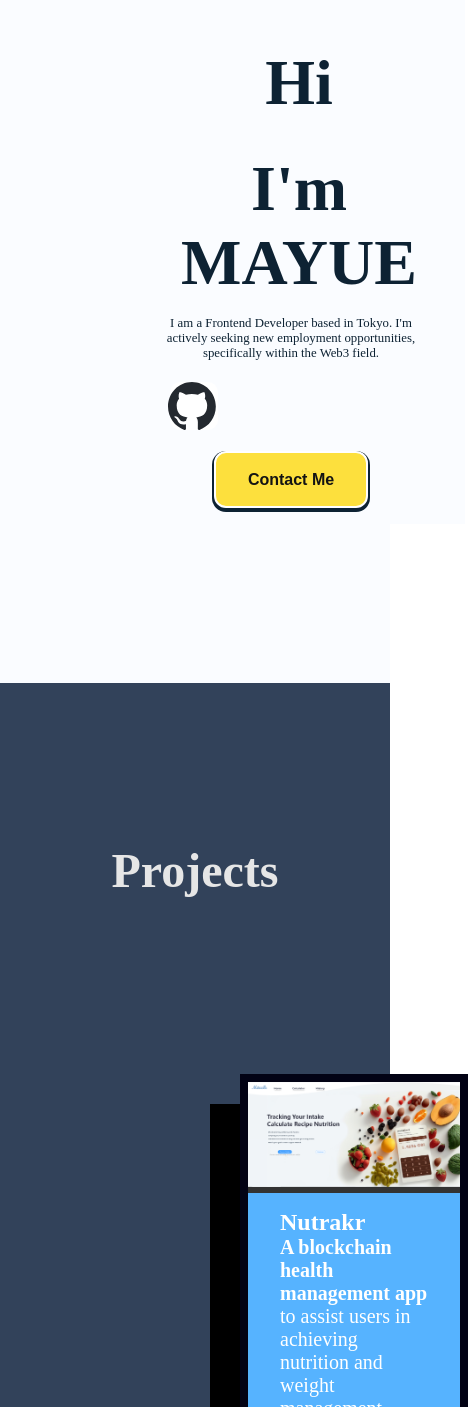
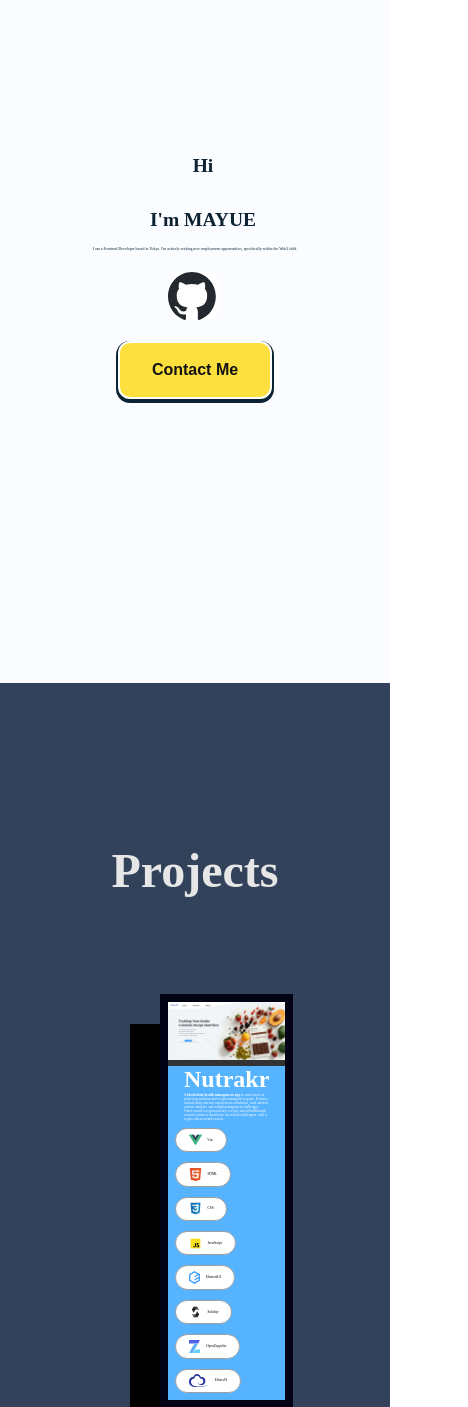
Before and after one commit to Madunw/portfolio, a Vue app: page / in a window 390 px wide. Shown: the part 161-1568 px from the top of the page, 468 px wide, since content can reach past the window. Built offline with nearby package versions, Linux system fonts and the light colour scheme.

Commit message:
Add Responsive Layout

```diff
--- a/src/App.vue
+++ b/src/App.vue
@@ -118,7 +118,7 @@ section p {
 }
 #welcome {
   background-color: #fafcff;
-  padding: 0 2rem 0 8rem;
+  padding: 0;
 }
 #projects {
   background-color: #32425a;
--- a/src/components/AboutMe.vue
+++ b/src/components/AboutMe.vue
@@ -51,6 +51,8 @@ import npmIcon from '@/assets/icons/npm-icon.svg';
 import gitIcon from '@/assets/icons/git-icon.svg';
 import seleniumIcon from '@/assets/icons/selenium-icon.svg';
 import viteIcon from '@/assets/icons/vite-icon.svg';
+import remixIcon from '@/assets/icons/remix-icon.png';
+import hardhatIcon from '@/assets/icons/hardhat-icon.svg';
 
 export default {
   name: 'AboutMe',
@@ -67,9 +69,12 @@ export default {
         { name: 'Solidity', icon: solidityIcon },
         { name: 'OpenZeppelin', icon: openzeppelinIcon },
         { name: 'EthersJS', icon: ethersIcon },
+        { name: 'Remix', icon: remixIcon },
+        { name: 'Hardhat', icon: hardhatIcon },
         { name: 'Apache', icon: apacheIcon },
         { name: 'Npm', icon: npmIcon },
-        { name: 'Git', icon: gitIcon }
+        { name: 'Git', icon: gitIcon },
+
 
 
       ],
@@ -82,22 +87,29 @@ export default {
 #aboutme {
   display: flex;
   align-items: center;
-  padding: 5rem;
+  flex-wrap: wrap;
+  padding: 5vm;
 }
+
 #introduction {
-  margin: auto 5rem;
+  margin: 5rem 3rem;
   width: 40%;
   color: #171a4b;
 }
+#introduction p {
+  font-size: 1.8rem;
+  line-height: 1.5;
+}
 #my-skills {
-  margin: auto 5rem;
+  margin: auto 3rem;
   width: 40%;
+  font-size: 1.6rem;
 }
 #skills {
   display: flex;
   flex-wrap: wrap;
   align-items: flex-start;
-  font-size: 1.4rem;
+  font-size: .9vw;
 }
 .skill {
   padding: 1rem 2rem;
@@ -113,9 +125,9 @@ export default {
   color: #000000;
   border-radius: 50px;
   margin-right: 5px;
-  height: 3rem;
+  height: 1.8vw;
   padding: 0.4rem 1.2rem;
-  margin: 1rem;
+  margin: .5vw;
   border: 1px solid #474747;
 }
 
@@ -124,4 +136,28 @@ export default {
   width: auto;
   vertical-align: middle;
 }
+@media screen and (max-width: 1660px) {
+  #introduction p {
+  font-size: 1.2rem;
+  line-height: 1.5;
+}
+}
+
+@media screen and (max-width: 1280px) {
+  #introduction {
+  margin: 0;
+}
+  #introduction {
+  width: 100%;
+}
+
+#my-skills {
+  width: 100%;
+  margin: 0;
+}
+.skill-item {
+  height: 1rem;
+  font-size: 1rem;
+}
+}
 </style>
--- a/src/components/ProjectBox.vue
+++ b/src/components/ProjectBox.vue
@@ -132,11 +132,11 @@ img {
 }
 
 .card .info-card p {
-  font-size: 20px;
+  font-size: .9vw;
 }
 
 .card .technologies {
-  margin: 20px; /* 添加上下边距，可根据需要调整 */
+  margin: .5vw; /* 添加上下边距，可根据需要调整 */
 }
 
 .card .info-card .technologies .technology-item {
@@ -145,9 +145,8 @@ img {
   background-color: #ffffff;
   color: #000000;
   border-radius: 50px;
-  margin-right: 5px;
   height: 1.7rem;
-  font-size: 1.4rem;
+  font-size: .9vw;
   padding: 0.3rem 0.8rem;
   margin: 5px;
   border: 1px solid #a0a0a0;
@@ -159,4 +158,13 @@ img {
   vertical-align: middle;
   margin-right: 5px;
 }
+@media screen and (max-width: 768px) {
+  .card .info-card .text {
+  margin: 0 1rem;
+}
+  .card .info-card .technologies .technology-item {
+    height: .8rem;
+  }
+}
+
 </style>
--- a/src/components/ProjectBox1.vue
+++ b/src/components/ProjectBox1.vue
@@ -130,11 +130,10 @@ img {
 }
 
 .card .info-card p {
-  font-size: 20px;
+  font-size: .9vw;
 }
-
 .card .technologies {
-  margin: 20px; /* 添加上下边距，可根据需要调整 */
+  margin: .5vw; /* 添加上下边距，可根据需要调整 */
 }
 
 .card .info-card .technologies .technology-item {
@@ -145,7 +144,7 @@ img {
   border-radius: 50px;
   margin-right: 5px;
   height: 1.7rem;
-  font-size: 1.4rem;
+  font-size: .9vw;
   padding: 0.3rem 0.8rem;
   margin: 5px;
   border: 1px solid #a0a0a0;
@@ -157,4 +156,15 @@ img {
   vertical-align: middle;
   margin-right: 5px;
 }
+@media screen and (max-width: 768px) {
+  .card .info-card .text {
+  margin: 0 1rem;
+}
+
+  .card .info-card .technologies .technology-item {
+    height: .8rem;
+  }
+}
+
+
 </style>
--- a/src/components/Projects.vue
+++ b/src/components/Projects.vue
@@ -35,8 +35,8 @@ export default {
     flex-wrap: wrap;
   }
   .project {
-    margin: 5rem;
     width: 820px;
     height: 820px;
+    margin-bottom: 1vw;
 }
   </style>
--- a/src/components/Welcome.vue
+++ b/src/components/Welcome.vue
@@ -1,8 +1,8 @@
 <template id="welcome">
   <div id="welcome">
     <div class="main">
-      <h1>Hi</h1>
-      <h1>I'm MAYUE</h1>
+      <h1 class="title">Hi</h1>
+      <h1 class="title">I'm MAYUE</h1>
       <p>
         I am a Frontend Developer based in Tokyo. I'm actively seeking new
         employment opportunities, specifically within the Web3 field.
@@ -39,12 +39,16 @@ export default {
   align-items: center;
   flex-wrap: wrap;
   color: rgb(13, 34, 51);
+  padding: 0 2rem 0 8rem;
 }
 
 .main {
   flex: 1;
+  width: 100%;
 }
-
+.main p{
+  font-size: 1vw;
+}
 .illustration {
   flex: 0 0 50%;
   text-align: center;
@@ -54,8 +58,8 @@ export default {
   width: 100%;
 }
 
-h1 {
-  font-size: 8rem;
+.title {
+  font-size: 5vw; /* 使用vw单位，根据视窗宽度改变字体大小 */
   font-weight: 700;
   margin-left: 1rem;
   margin-bottom: 0;
@@ -113,9 +117,14 @@ h1 {
   .illustration {
     display: none;
   }
-
-  .main {
-    padding: 1rem;
+  #welcome {
+    padding: 0 2rem;
+  }
+  .icons a{
+   margin: auto;
+  }
+.main {
+    padding: auto;
     text-align: center;
   }
 
```
Also changed, not shown: src/assets/icons/hardhat-icon.svg (added), src/assets/icons/remix-icon.png (added).
